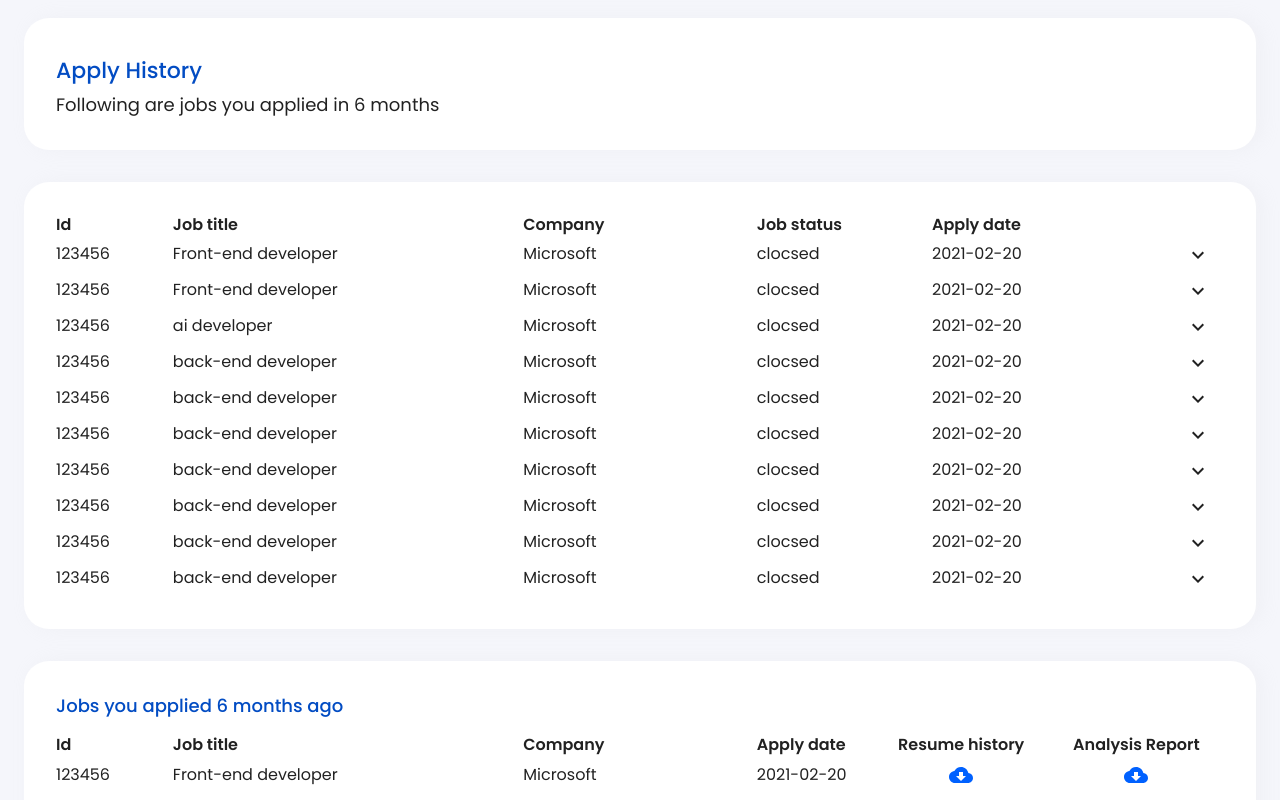
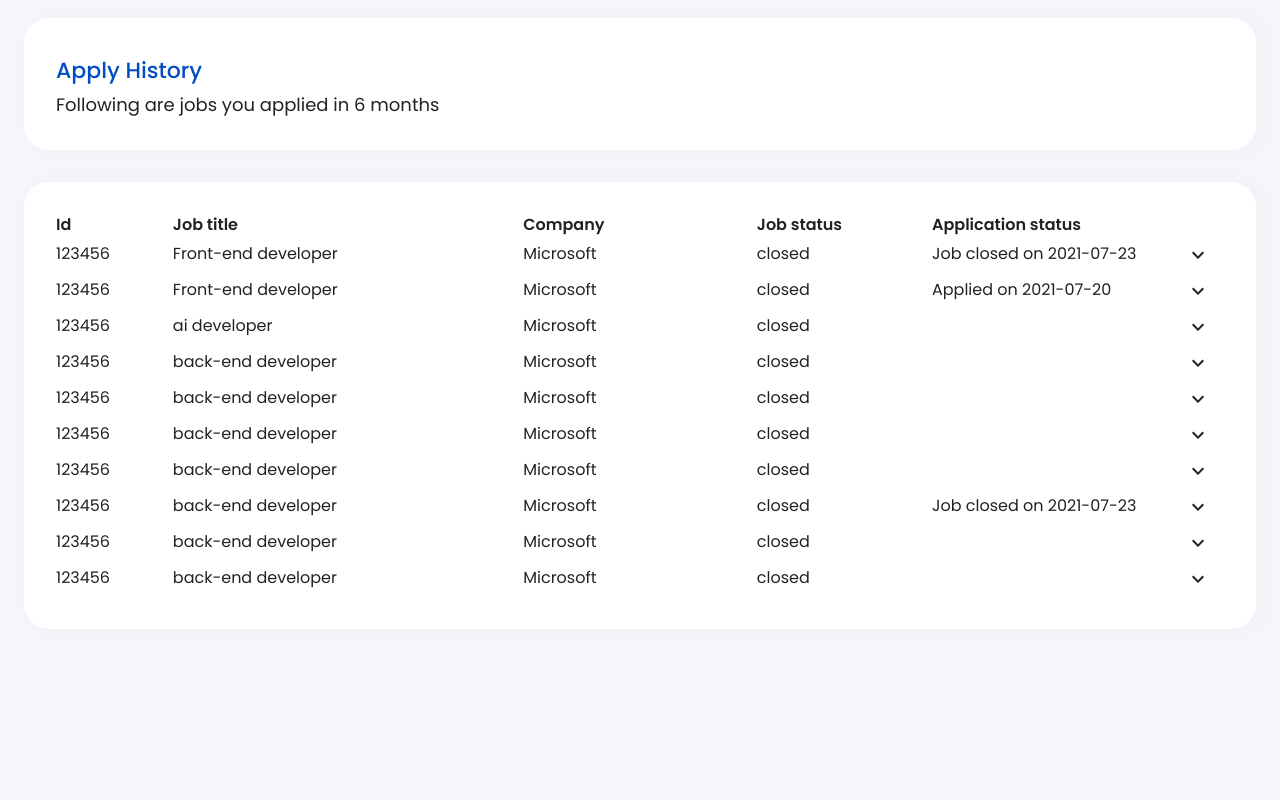
Before and after one commit to takeramagan/Smart-Match, a Next.js app: page /history in a window 1280 px wide. Shown: the top 800 px of the page. Built offline with nearby package versions, Linux system fonts and the light colour scheme.

Commit message:
feat page history and jobmanagement

```diff
--- a/src/constant/mockApplyHistory.json
+++ b/src/constant/mockApplyHistory.json
@@ -2,9 +2,10 @@
   {
     "job_id": 123456,
     "job_title": "Front-end developer",
-    "job_status": "clocsed",
+    "job_status": "closed",
     "job_link": "https://www.google.com",
     "apply_date": "2021-02-20",
+    "latest_update": "Job closed on 2021-07-23",
     "job_description": "Our client in the insurance space is looking for a Software Developer who is eager to help them advance their cloud-native services platform. The role will be 100% remote and your development efforts will be applied to back-end API and front-end browser-based application features. Their tech stacks include typescript, nest.js, docker, MongoDB, and vue.js. Their push button CI/CD pipelines make easy work of deployments to their container microservices infrastructure.The team is a fantastic group of professionals who look forward to bringing on an ambitious individual who is always looking for new problems to solve.",
     "job_company":"Microsoft",
     "company_logo":"https://d2q79iu7y748jz.cloudfront.net/s/_squarelogo/7c74752c93241d47a38a3a6b8b127449",
@@ -17,10 +18,11 @@
   {
     "job_id": 123456,
     "job_title": "Front-end developer",
-    "job_status": "clocsed",
+    "job_status": "closed",
     "job_link": "https://www.google.com",
     "apply_date": "2021-02-20",
     "job_salary": "$1000",
+    "latest_update": "Applied on 2021-07-20",
     "job_description": "Our client in the insurance space is looking for a Software Developer who is eager to help them advance their cloud-native services platform. The role will be 100% remote and your development efforts will be applied to back-end API and front-end browser-based application features. Their tech stacks include typescript, nest.js, docker, MongoDB, and vue.js. Their push button CI/CD pipelines make easy work of deployments to their container microservices infrastructure.The team is a fantastic group of professionals who look forward to bringing on an ambitious individual who is always looking for new problems to solve.",
     "job_company":"Microsoft",
     "company_logo":"https://d2q79iu7y748jz.cloudfront.net/s/_squarelogo/7c74752c93241d47a38a3a6b8b127449",
@@ -33,7 +35,7 @@
   {
     "job_id": 123456,
     "job_title": "ai developer",
-    "job_status": "clocsed",
+    "job_status": "closed",
     "job_salary": "$1000",
     "job_link": "https://www.google.com",
     "apply_date": "2021-02-20",
@@ -50,7 +52,7 @@
     "job_id": 123456,
     "job_salary": "$1000",
     "job_title": "back-end developer",
-    "job_status": "clocsed",
+    "job_status": "closed",
     "job_link": "https://www.google.com",
     "apply_date": "2021-02-20",
     "job_description": "Our client in the insurance space is looking for a Software Developer who is eager to help them advance their cloud-native services platform. The role will be 100% remote and your development efforts will be applied to back-end API and front-end browser-based application features. Their tech stacks include typescript, nest.js, docker, MongoDB, and vue.js. Their push button CI/CD pipelines make easy work of deployments to their container microservices infrastructure.The team is a fantastic group of professionals who look forward to bringing on an ambitious individual who is always looking for new problems to solve.",
@@ -66,7 +68,7 @@
     "job_id": 123456,
     "job_salary": "$1000",
     "job_title": "back-end developer",
-    "job_status": "clocsed",
+    "job_status": "closed",
     "job_link": "https://www.google.com",
     "apply_date": "2021-02-20",
     "job_description": "Our client in the insurance space is looking for a Software Developer who is eager to help them advance their cloud-native services platform. The role will be 100% remote and your development efforts will be applied to back-end API and front-end browser-based application features. Their tech stacks include typescript, nest.js, docker, MongoDB, and vue.js. Their push button CI/CD pipelines make easy work of deployments to their container microservices infrastructure.The team is a fantastic group of professionals who look forward to bringing on an ambitious individual who is always looking for new problems to solve.",
@@ -82,7 +84,7 @@
     "job_id": 123456,
     "job_salary": "$1000",
     "job_title": "back-end developer",
-    "job_status": "clocsed",
+    "job_status": "closed",
     "job_link": "https://www.google.com",
     "apply_date": "2021-02-20",
     "job_description": "hello",
@@ -98,7 +100,7 @@
     "job_id": 123456,
     "job_salary": "$1000",
     "job_title": "back-end developer",
-    "job_status": "clocsed",
+    "job_status": "closed",
     "job_link": "https://www.google.com",
     "apply_date": "2021-02-20",
     "job_description": "hello",
@@ -114,12 +116,13 @@
     "job_id": 123456,
     "job_salary": "$1000",
     "job_title": "back-end developer",
-    "job_status": "clocsed",
+    "job_status": "closed",
     "job_link": "https://www.google.com",
     "apply_date": "2021-02-20",
     "job_description": "hello",
     "job_company":"Microsoft",
     "company_logo":"https://d2q79iu7y748jz.cloudfront.net/s/_squarelogo/7c74752c93241d47a38a3a6b8b127449",
+    "latest_update": "Job closed on 2021-07-23",
     "application_status":
       {"view_date": "2021-02-26",
       "download_date": "2021-02-26"}
@@ -130,7 +133,7 @@
     "job_id": 123456,
     "job_salary": "$1000",
     "job_title": "back-end developer",
-    "job_status": "clocsed",
+    "job_status": "closed",
     "job_link": "https://www.google.com",
     "apply_date": "2021-02-20",
     "job_description": "Our client in the insurance space is looking for a Software Developer who is eager to help them advance their cloud-native services platform. The role will be 100% remote and your development efforts will be applied to back-end API and front-end browser-based application features. Their tech stacks include typescript, nest.js, docker, MongoDB, and vue.js. Their push button CI/CD pipelines make easy work of deployments to their container microservices infrastructure.The team is a fantastic group of professionals who look forward to bringing on an ambitious individual who is always looking for new problems to solve.",
@@ -146,7 +149,7 @@
     "job_id": 123456,
     "job_salary": "$1000",
     "job_title": "back-end developer",
-    "job_status": "clocsed",
+    "job_status": "closed",
     "job_link": "https://www.google.com",
     "apply_date": "2021-02-20",
     "job_description": "hello",
--- a/src/pages/history.js
+++ b/src/pages/history.js
@@ -26,17 +26,19 @@ const JobCard = ({job}) => {
             <Box>Link: <a target='_blank' href={job_link}>Visit Job Link</a></Box>
           </Box>
           <Box display='flex' flexDirection='row'>
-            History:
+            Updates:
             <Box ml={2} display='flex' flexDirection='column'>
-              <Box>Applied on {apply_date}</Box>
-              {view_date && <Box>Viewed on {view_date}</Box>}
-              {download_date && <Box>Download on {download_date}</Box>}
+              <Box>Job closed on 2021-07-23</Box>
+              <Box>Second round interview on 2021-07-10</Box>
+              <Box>You got a interview on 2021-06-25</Box>
+              <Box>Viewed on 2021-06-21</Box>
+              <Box>Applied on 2021-06-20</Box>
               </Box>
             </Box>
           </Box>
 
         {comments && <Box>Comments: {comments}</Box>}
-        <Box>Description: {job_description}</Box>
+        {/* <Box>Description: {job_description}</Box> */}
       </Box>
     </Box>
     )
@@ -47,7 +49,7 @@ const CardItem = ({index, showDetail, onClick, item, style}) => {
     if(!showDetail) onClick(index)
     else onClick(-1)
   }
-  const { job_id, job_status, job_link, apply_date, job_title,
+  const { job_id, job_status, job_link, apply_date, job_title, updates, latest_update,
     job_description, job_company, company_logo, application_status, comments
   } = item
 
@@ -58,7 +60,7 @@ const CardItem = ({index, showDetail, onClick, item, style}) => {
         <Box width='30%' overflow='hidden'>{job_title}</Box>
         <Box width='20%' overflow='hidden'>{job_company}</Box>
         <Box width='15%' overflow='hidden'>{job_status}</Box>
-        <Box width='20%' overflow='hidden'>{apply_date}</Box>
+        <Box width='20%' overflow='hidden'>{latest_update}</Box>
         <Box width='5%' >
         {  index !== undefined && <Button onClick={onClickItem}>
           {showDetail && <ExpandLessIcon/>}
@@ -133,7 +135,7 @@ const ApplyHistory = () => {
       <Section >
         <Box p={4} mt={4}>
           <CardItem
-          item={{job_id:"Id", job_title:"Job title", job_company: 'Company', job_status:'Job status',apply_date:"Apply date"}}
+          item={{job_id:"Id", job_title:"Job title", job_company: 'Company', job_status:'Job status',latest_update:"Application status"}}
             style={{fontWeight:600}}  key={-1}/>
           {mockdata.length === 0 && "No application history"}
           {mockdata.map((job, i) => <CardItem index={i} item={job} onClick={onClick} showDetail={showItem === i} key={i}/>)}
@@ -141,7 +143,7 @@ const ApplyHistory = () => {
       </Section>
 
 
-      <Section>
+      {/* <Section>
         <Box p={4} my={4}>
           <Box fontSize={h1} mb={2} fontWeight='500' color={COLOR_TITLE} flexGrow='1'>
             Jobs you applied 6 months ago
@@ -154,7 +156,7 @@ const ApplyHistory = () => {
           {mockdataBf6.map((job, i) => <OldHistoryItem index={i} item={job} onClick={onClick} showDetail={showItem === i} key={i}/>)}
         </Box>
         </Box>
-      </Section>
+      </Section> */}
     </Container>
   )
 }
```
